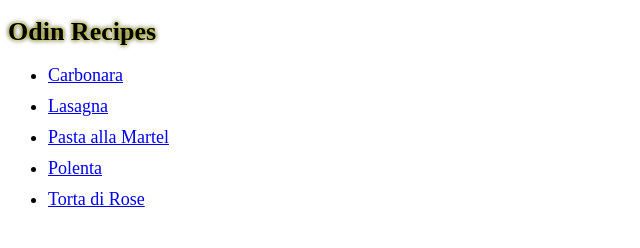
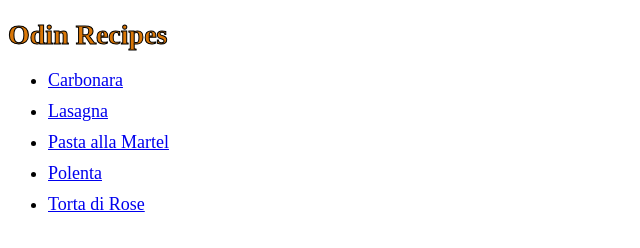
Before and after one commit to ph4r0e/odin-recipes, a plain HTML site: page index.html in a window 1280 px wide. Shown: the whole page, without its empty margins (0-640 px from the left). Drawn offline with Linux system fonts and the light colour scheme.

Commit message:
feat: new heading style --> GFG

```diff
--- a/index.html
+++ b/index.html
@@ -4,10 +4,18 @@
         <meta charset="UTF-8">
         <title>ricette del pujo</title>
         <link rel="stylesheet" href="style.css">
+        <style>
+            .GFG {
+                color: rgb(218, 119, 7);
+                font-size: 28px;
+                -webkit-text-stroke-width: 1px;
+                -webkit-text-stroke-color: black;
+            }
+        </style>
     </head>
     <body>
     </body>
-        <h1 class="heading">
+        <h1 class="GFG">
             Odin Recipes
         </h1>
         <ul class="list">
```
